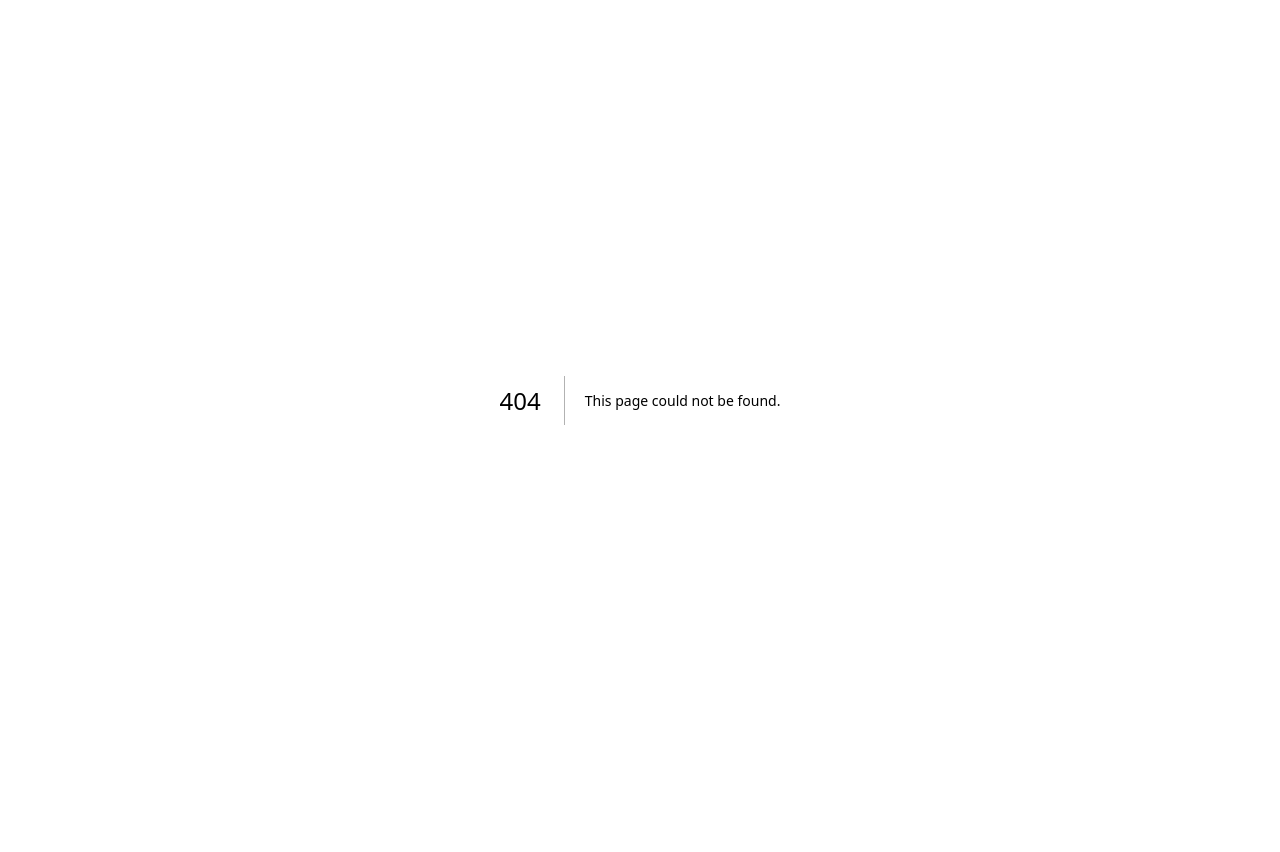
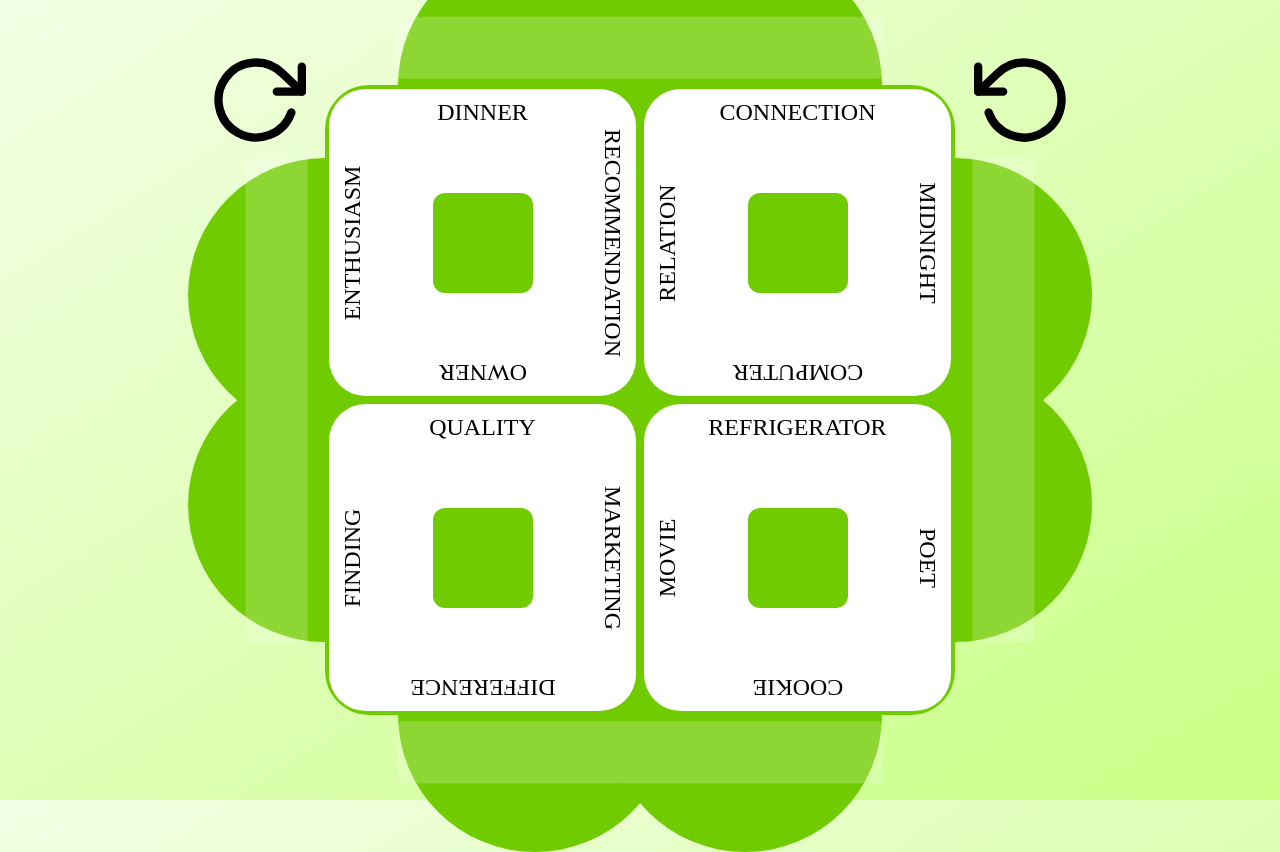
Before and after one commit to rsnoyman/so-clover, a Next.js app: page /guess in a window 1280 px wide. Before the commit this address had no page. Before the commit the page ends 800 px from the top, so only its background shows below. Built offline with nearby package versions, Linux system fonts and the light colour scheme.

Commit message:
refactor

```diff
--- a/src/pages/index.tsx
+++ b/src/components/Board.tsx
@@ -1,34 +1,21 @@
 import React from "react";
+
 import Clover from "@/components/Clover";
-import App from "@/styles/App";
-import styled from "@emotion/styled";
+import RotateButton from "@/styles/RotateButton";
 import { RotateCw, RotateCcw } from "react-feather";
 
-const RotateButton = styled.button<{ left?: boolean }>`
-  position: fixed;
-  top: 50px;
-  background: none;
-  border: none;
-  ${({ left }) =>
-    left
-      ? `left: 20%;
-  transform: translate(-50%, 0);`
-      : `right: 20%;
-  transform: translate(50%, 0);`}
-`;
-
-export default function Home() {
+export default function Board({ children }: { children: React.ReactNode }) {
   const [rotationAngle, setRotationAngle] = React.useState(0);
 
   return (
-    <App>
+    <>
       <RotateButton left onClick={() => setRotationAngle(rotationAngle + 90)}>
         <RotateCw size={100} />
       </RotateButton>
       <RotateButton onClick={() => setRotationAngle(rotationAngle - 90)}>
         <RotateCcw size={100} />
       </RotateButton>
-      <Clover angle={rotationAngle} />
-    </App>
+      <Clover angle={rotationAngle}>{children}</Clover>
+    </>
   );
 }
--- a/src/components/Cards.tsx
+++ b/src/components/Cards.tsx
@@ -12,6 +12,16 @@ const CardWrapper = styled.div`
   margin: 4px;
 `;
 
+const Pistil = styled.div`
+  background: var(--clover-color);
+  position: absolute;
+  width: 100px;
+  height: 100px;
+  inset: 0;
+  margin: auto;
+  border-radius: 12%;
+`;
+
 const Word = styled.div`
   position: absolute;
   width: 100%;
@@ -24,16 +34,6 @@ const Word = styled.div`
   text-transform: uppercase;
 
   user-select: none;
-`;
-
-const Pistil = styled.div`
-  background: var(--clover-color);
-  position: absolute;
-  width: 100px;
-  height: 100px;
-  inset: 0;
-  margin: auto;
-  border-radius: 12%;
 `;
 
 const TopWord = styled(Word)`
--- a/src/components/Clover.tsx
+++ b/src/components/Clover.tsx
@@ -1,8 +1,7 @@
 import React from "react";
-import Cards from "@/components/Cards";
 import styled from "@emotion/styled";
 
-const Board = styled.div<{ angle: number }>`
+const Base = styled.div<{ angle: number }>`
   position: absolute;
   display: flex;
   flex-wrap: wrap;
@@ -30,51 +29,14 @@ const Petal = styled.div<{ left: number; top: number }>`
   transform: translate(-50%, -50%);
 `;
 
-const TopInputWrapper = styled.div`
-  position: absolute;
-  top: 0;
-  left: calc(var(--board-size) / 2);
-  transform: translate(-50%, -100%);
-`;
+type Props = {
+  angle: number;
+  children?: React.ReactNode;
+};
 
-const BottomInputWrapper = styled.div`
-  position: absolute;
-  bottom: 0;
-  left: calc(var(--board-size) / 2);
-  transform: translate(-50%, 100%) rotate(180deg); ;
-`;
-
-const LeftInputWrapper = styled.div`
-  position: absolute;
-  top: calc(var(--board-size) / 2);
-  left: 0;
-  transform: translate(-60%, -50%) rotate(-90deg);
-`;
-
-const RightInputWrapper = styled.div`
-  position: absolute;
-  top: calc(var(--board-size) / 2);
-  right: 0;
-  transform: translate(60%, -50%) rotate(90deg);
-`;
-
-const Input = styled.input`
-  font-size: 36px;
-  padding: 10px;
-  margin: 10px;
-  background: hsla(0, 0%, 100%, 20%);
-  border: none;
-  border-radius: 5px;
-  text-align: center;
-
-  &:focus {
-    outline: none;
-  }
-`;
-
-const Clover = ({ angle }: { angle: number }) => {
+const Clover = ({ angle, children }: Props) => {
   return (
-    <Board angle={angle}>
+    <Base angle={angle}>
       <Petal left={1} top={0} />
       <Petal left={0} top={1} />
       <Petal left={2} top={0} />
@@ -83,22 +45,8 @@ const Clover = ({ angle }: { angle: number }) => {
       <Petal left={3} top={1} />
       <Petal left={2} top={3} />
       <Petal left={3} top={2} />
-
-      <Cards />
-
-      <TopInputWrapper>
-        <Input />
-      </TopInputWrapper>
-      <RightInputWrapper>
-        <Input />
-      </RightInputWrapper>
-      <BottomInputWrapper>
-        <Input />
-      </BottomInputWrapper>
-      <LeftInputWrapper>
-        <Input />
-      </LeftInputWrapper>
-    </Board>
+      {children}
+    </Base>
   );
 };
 
--- /dev/null
+++ b/src/components/Input.ts
@@ -0,0 +1,42 @@
+import styled from "@emotion/styled";
+
+export const Input = styled.input`
+  font-size: 36px;
+  padding: 10px;
+  background: hsla(0, 0%, 100%, 20%);
+  border: none;
+  border-radius: 5px;
+  text-align: center;
+
+  &:focus {
+    outline: none;
+  }
+`;
+
+export const TopInput = styled(Input)`
+  position: absolute;
+  top: 0;
+  left: calc(var(--board-size) / 2);
+  transform: translate(-50%, -110%);
+`;
+
+export const BottomInput = styled(Input)`
+  position: absolute;
+  bottom: 0;
+  left: calc(var(--board-size) / 2);
+  transform: translate(-50%, 110%) rotate(180deg); ;
+`;
+
+export const LeftInput = styled(Input)`
+  position: absolute;
+  top: calc(var(--board-size) / 2);
+  left: 0;
+  transform: translate(-60%, -50%) rotate(-90deg);
+`;
+
+export const RightInput = styled(Input)`
+  position: absolute;
+  top: calc(var(--board-size) / 2);
+  right: 0;
+  transform: translate(60%, -50%) rotate(90deg);
+`;
--- /dev/null
+++ b/src/pages/guess.tsx
@@ -0,0 +1,22 @@
+import React from "react";
+
+import Board from "@/components/Board";
+import {
+  TopInput,
+  BottomInput,
+  LeftInput,
+  RightInput,
+} from "@/components/Input";
+import Cards from "@/components/Cards";
+
+export default function DescribeStage() {
+  return (
+    <Board>
+      <Cards />
+      <TopInput />
+      <RightInput />
+      <BottomInput />
+      <LeftInput />
+    </Board>
+  );
+}
--- /dev/null
+++ b/src/styles/RotateButton.ts
@@ -0,0 +1,16 @@
+import styled from "@emotion/styled";
+
+const RotateButton = styled.button<{ left?: boolean }>`
+  position: fixed;
+  top: 50px;
+  background: none;
+  border: none;
+  ${({ left }) =>
+    left
+      ? `left: 20%;
+  transform: translate(-50%, 0);`
+      : `right: 20%;
+  transform: translate(50%, 0);`}
+`;
+
+export default RotateButton;
--- a/src/styles/globals.css
+++ b/src/styles/globals.css
@@ -19,6 +19,11 @@ body {
   height: 100%;
   max-width: 100vw;
   overflow: hidden;
+  background: linear-gradient(
+    to bottom right,
+    hsl(87, 100%, 95%),
+    hsl(87, 100%, 76%)
+  );
 }
 
 #__next {
```
Also changed, not shown: src/pages/describe.tsx (added, +22 -0 lines), src/styles/App.ts (deleted, +0 -11 lines).
